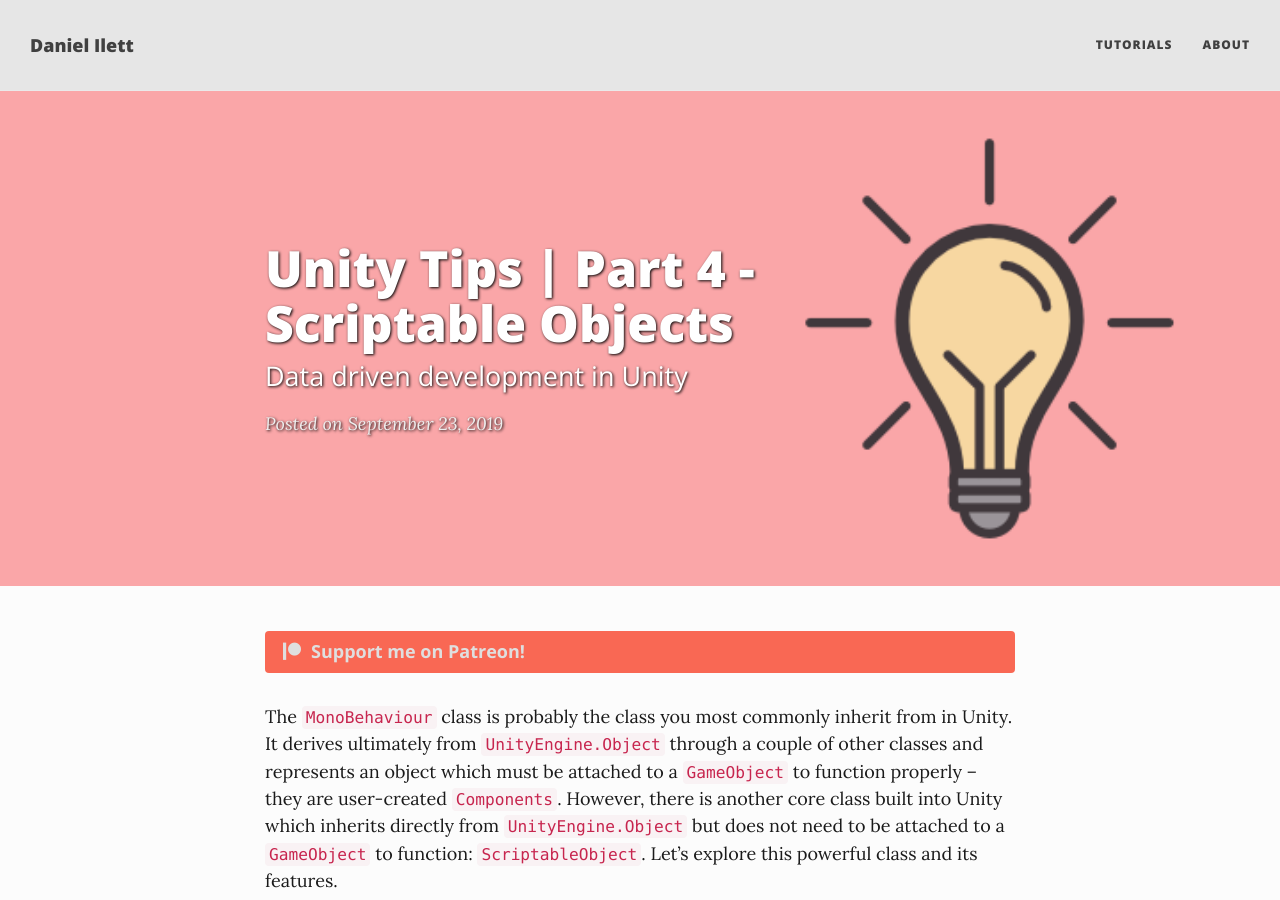
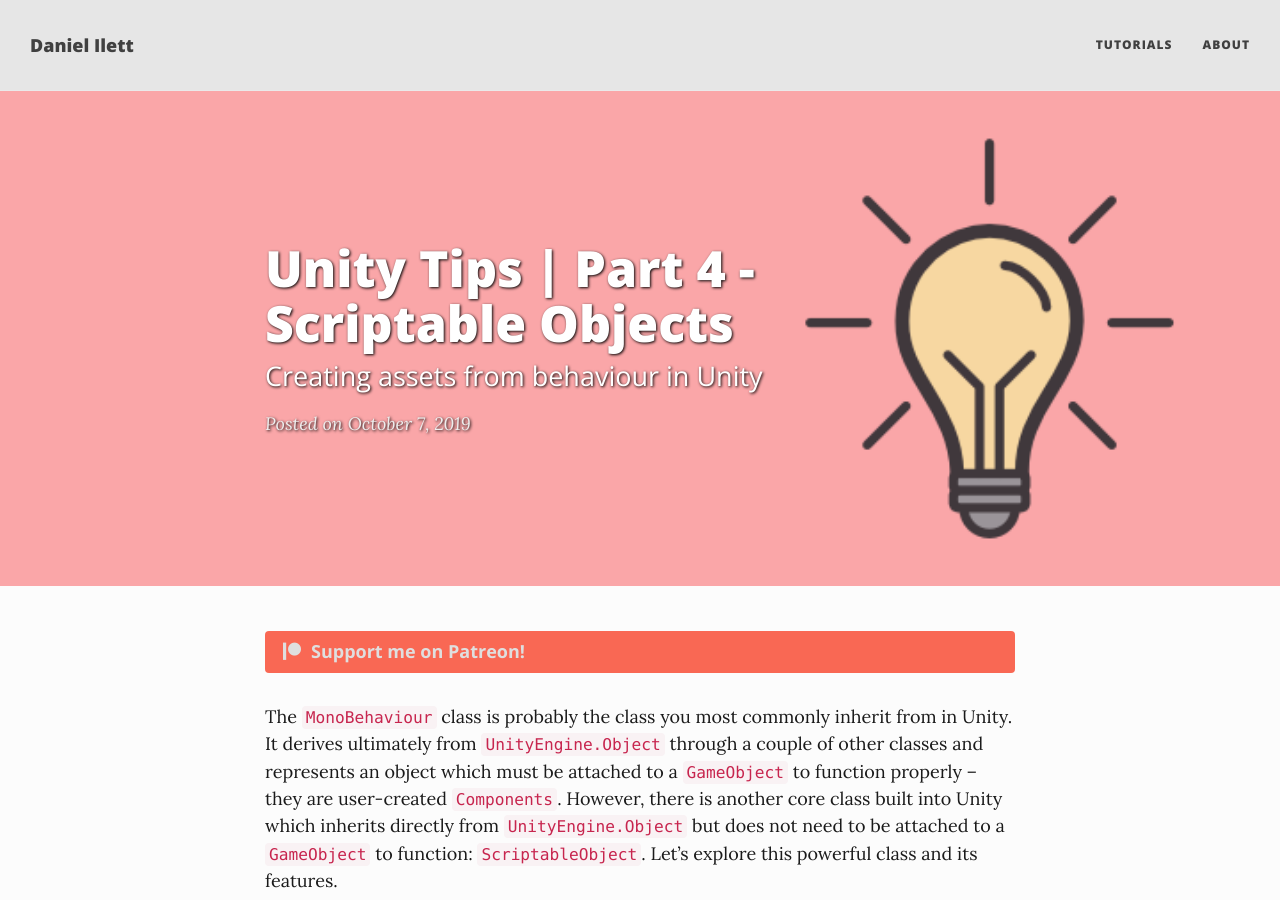
Before and after one commit to daniel-ilett/blog, a Jekyll site: the page built from _posts/2019-10-07-unity-tips-4-scriptableobjects.md, in a window 1280 px wide and 900 px high. Built offline with Jekyll 4.4.1, drawn with Linux system fonts in a browser that asks for light colours; nearby versions of some CDN libraries.

Commit message:
Re-dated Unity Tips 4.

```diff
--- a/_posts/2019-09-23-unity-tips-4-scriptableobjects.md
+++ b/_posts/2019-10-07-unity-tips-4-scriptableobjects.md
@@ -1,11 +1,11 @@
 ---
 layout: post
 title: Unity Tips | Part 4 - Scriptable Objects
-subtitle: Data driven development in Unity
+subtitle: Creating assets from behaviour in Unity
 bigimg: /img/unity-tips/part4-banner.png
 tags: [unity, unity-tips, scriptable-objects, monobehaviour]
 nice-slug: Scriptable Objects
-date: 2019-09-23
+date: 2019-10-07
 idnum: 22
 ---
 
```
